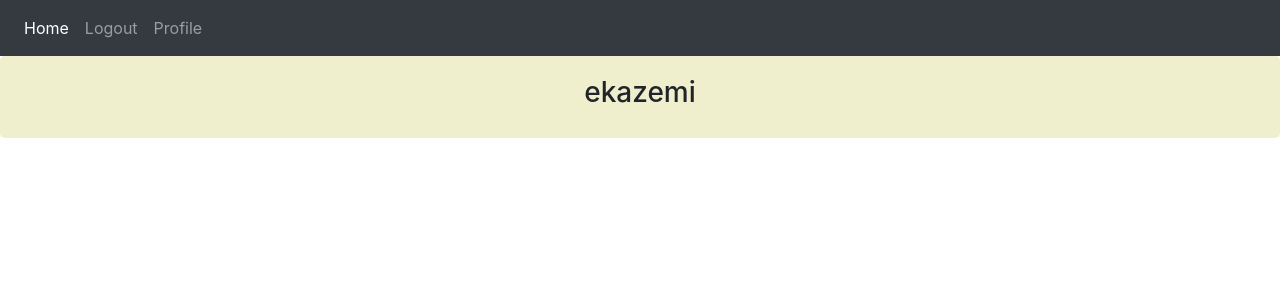
After one commit to eskazemi/social, a Django app: page /account/profile/1/ in a window 1280 px wide. The commit adds this page. Shown: the top 300 px of the page. Run offline with Django 4.2, Linux system fonts and the light colour scheme; a user stored in the database is signed in; data comes from the database, SQL or seed files in the repository.

Commit message:
Feat(): add user profile

```diff
--- /dev/null
+++ b/social/account/templates/account/profile.html
@@ -0,0 +1,5 @@
+{%  extends 'base.html' %}
+
+{%  block content %}
+    <h3 class="text-center">{{ user.username }}</h3>
+{%  endblock %}
--- a/social/account/urls.py
+++ b/social/account/urls.py
@@ -2,12 +2,14 @@
 from .views import (
     RegisterView,
     UserLoginView,
-    UserLogoutView
+    UserLogoutView,
+    UserProfileView
 )
 
 app_name = "account"
 urlpatterns = [
     path('register/', RegisterView.as_view(), name="register"),
     path('login/', UserLoginView.as_view(), name="login"),
-    path('logout/', UserLogoutView.as_view(), name="logout")
+    path('logout/', UserLogoutView.as_view(), name="logout"),
+    path('profile/<int:user_id>/', UserProfileView.as_view(), name="profile")
 ]
--- a/social/account/views.py
+++ b/social/account/views.py
@@ -81,3 +81,9 @@
         logout(request)
         messages.success(request, "logout user successfully", 'success')
         return redirect('home:home')
+
+
+class UserProfileView(LoginRequiredMixin, View):
+    def get(self, request, user_id):
+        user = User.objects.get(id=user_id)
+        return render(request, 'account/profile.html', {"user": user})
--- a/social/templates/inc/navbar.html
+++ b/social/templates/inc/navbar.html
@@ -3,6 +3,7 @@
       <a class="nav-link active" href="{% url 'home:home' %}">Home</a>
         {% if request.user.is_authenticated %}
        <a class="nav-link" href="{% url 'account:logout' %}">Logout</a>
+       <a class="nav-link" href="{% url 'account:profile' request.user.id %}">Profile</a>
         {% else %}
         <a class="nav-link" href="{% url 'account:register' %}">Register</a>
         <a class="nav-link" href="{% url 'account:login' %}">Login</a>
```
